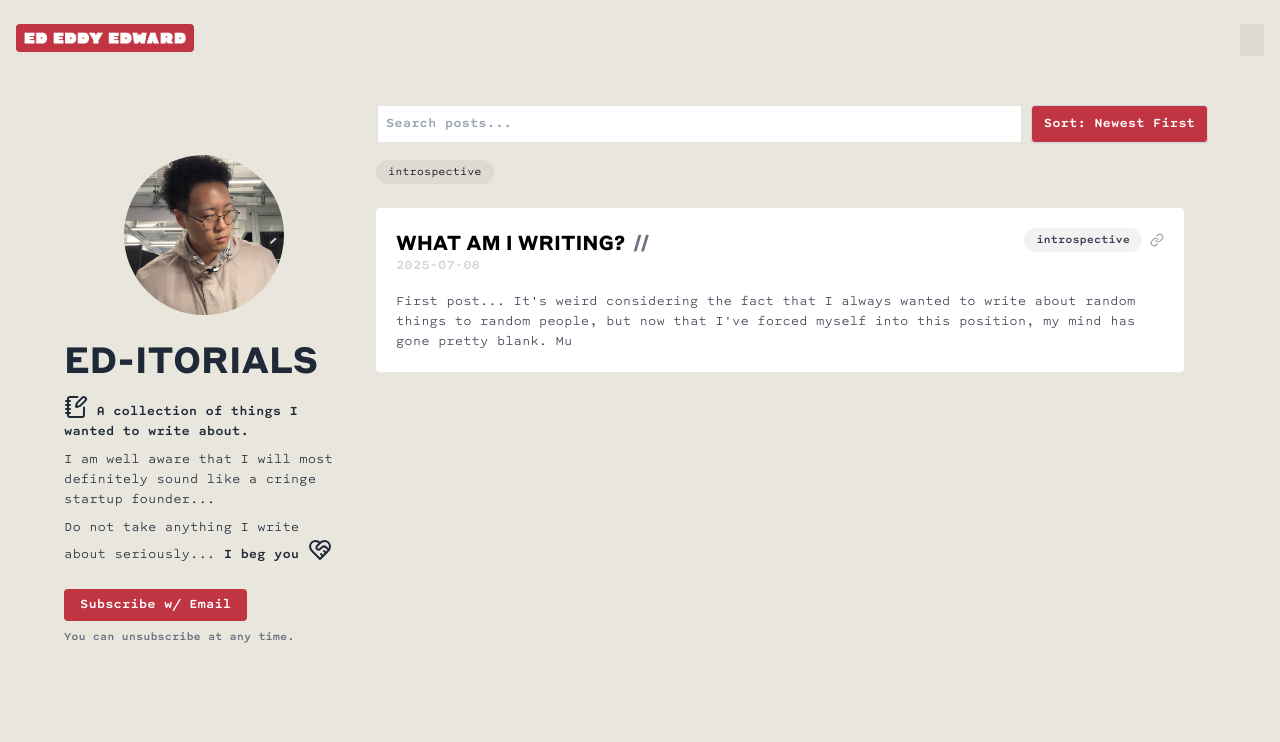
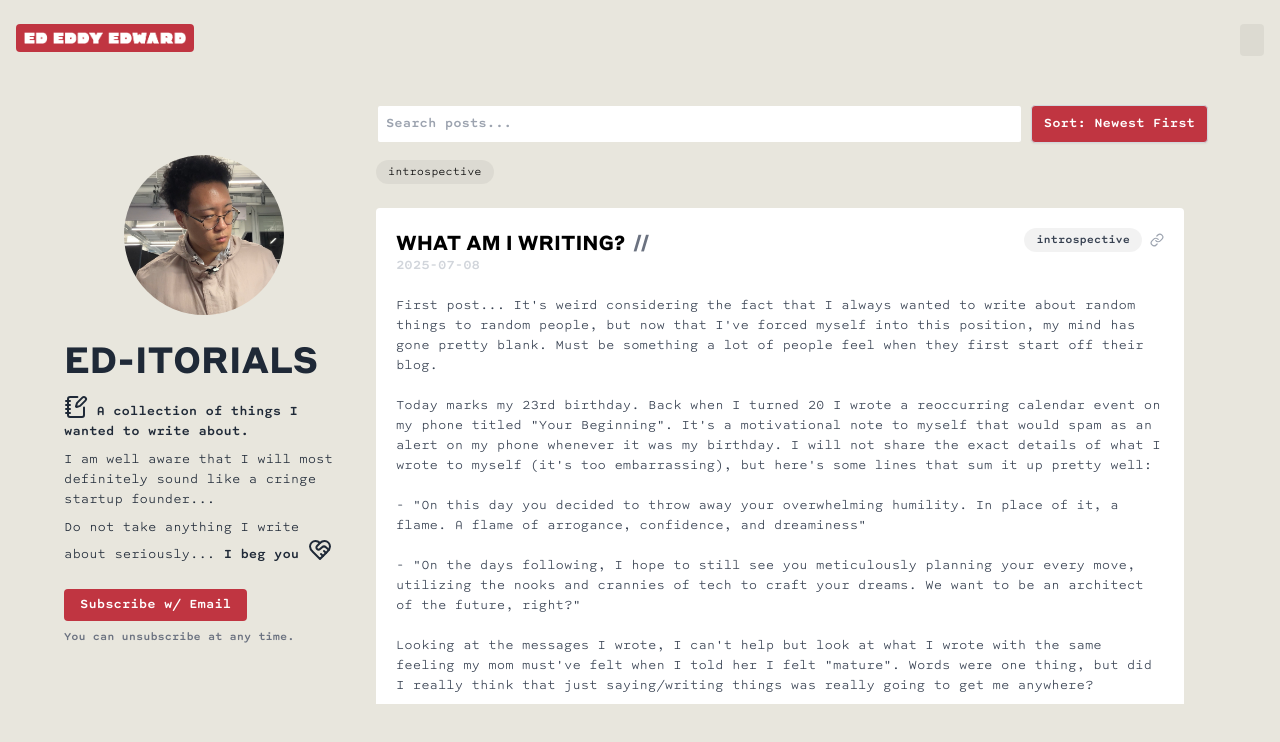
Before and after one commit to Edwardius/ed-eddy-edward, a Next.js app: page /blog in a window 1280 px wide. Shown: the top 742 px of the page. Built offline with nearby package versions, Linux system fonts and the light colour scheme; what tailwind-hamburgers would draw is missing.

Commit message:
first post + some minor bugs

```diff
--- a/components/blog/blog_filters.tsx
+++ b/components/blog/blog_filters.tsx
@@ -39,7 +39,7 @@ export default function BlogFilters({ query, setQuery, sortOrder, setSortOrder,
                 )
               }
               className={`px-3 py-1 bg-black bg-opacity-5 hover:bg-opacity-10 rounded-full text-xs font-mono font-300 transition ease-in ${
-                selected ? 'bg-black text-white bg-opacity-100 hover:bg-opacity-70' : 'bg-black'
+                selected ? 'bg-black text-white bg-opacity-90 hover:bg-opacity-70' : 'bg-black'
               }`}
             >
               {tag}
--- a/components/blog/blog_post_list.tsx
+++ b/components/blog/blog_post_list.tsx
@@ -65,9 +65,9 @@ export default function BlogPostList({ posts } : { posts: Post[] }) {
           {/* Date */}
           <p className="text-sm text-gray-300 font-mono">{post.date}</p>
 
-          {/* Content Preview */}
-          <div className="mt-4 text-gray-700 text-sm font-mono font-300">
-            {post.content.substring(0, 200)}
+          {/* Content */}
+          <div className="text-gray-700 text-sm font-mono font-300 whitespace-pre-line">
+            {post.content}
           </div>
         </article>
       ))}
```
